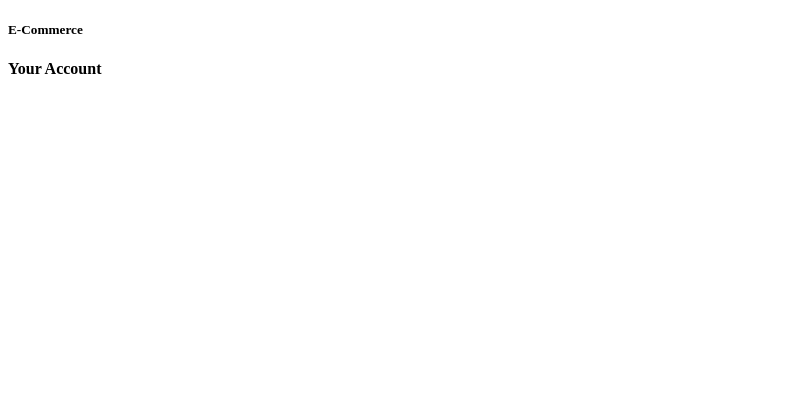
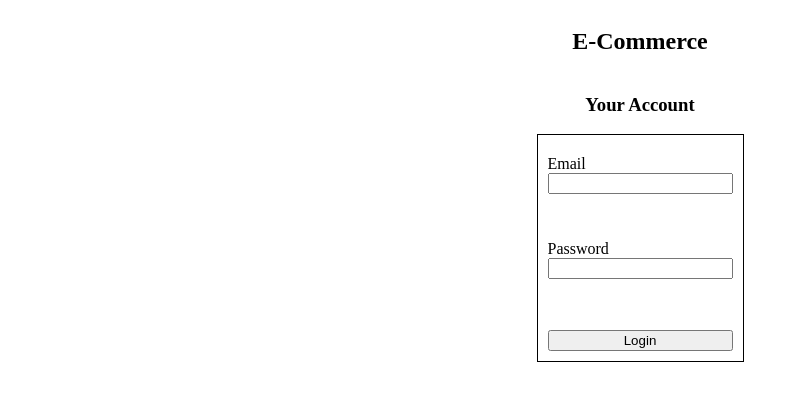
Before and after one commit to Kunari45/e-commerce-project, a plain HTML site: page index.html in a window 1280 px wide. Shown: the whole page, without its empty margins (0-799 px from the left). Drawn offline with Linux system fonts and the light colour scheme.

Commit message:
Added the entire login section UI

```diff
--- a/index.html
+++ b/index.html
@@ -5,11 +5,23 @@
     <meta http-equiv="X-UA-Compatible" content="IE=edge">
     <meta name="viewport" content="width=device-width, initial-scale=1.0">
     <title>Document</title>
+    <link rel="stylesheet" href="styles.css">
 </head>
 <body>
     <div class="navbar">
-        <h5>E-Commerce</h5>
+        <h2>E-Commerce</h2>
     </div>
-    <h4>Your Account</h4>
+    <h3>Your Account</h3>
+    <div class="login-section-wrapper">
+        <div class="login-section">
+            <form class="form-section" action="">
+                <label for="email" style="margin-top: 10px;">Email</label>
+                <input type="email" name="email" id="email"><br><br>
+                <label for="pwd" style="margin-top: 10px;">Password</label>
+                <input type="password" name="pwd" id="pwd"><br><br>
+                <input type="submit" value="Login" style="margin-top: 15px;">
+            </form>
+        </div>
+    </div>
 </body>
 </html>
--- /dev/null
+++ b/styles.css
@@ -0,0 +1,26 @@
+.navbar {
+    display: flex;
+    justify-content: center;
+}
+
+h3 {
+    text-align: center;
+}
+
+.login-section-wrapper {
+    display: flex;
+    justify-content: center;
+}
+
+.login-section {
+    display: flex;
+    border: 1px solid black;
+    width: auto;
+    height: auto;
+    padding: 10px 10px 10px 10px;
+}
+
+.form-section {
+    display: flex;
+    flex-direction: column;
+}
```
